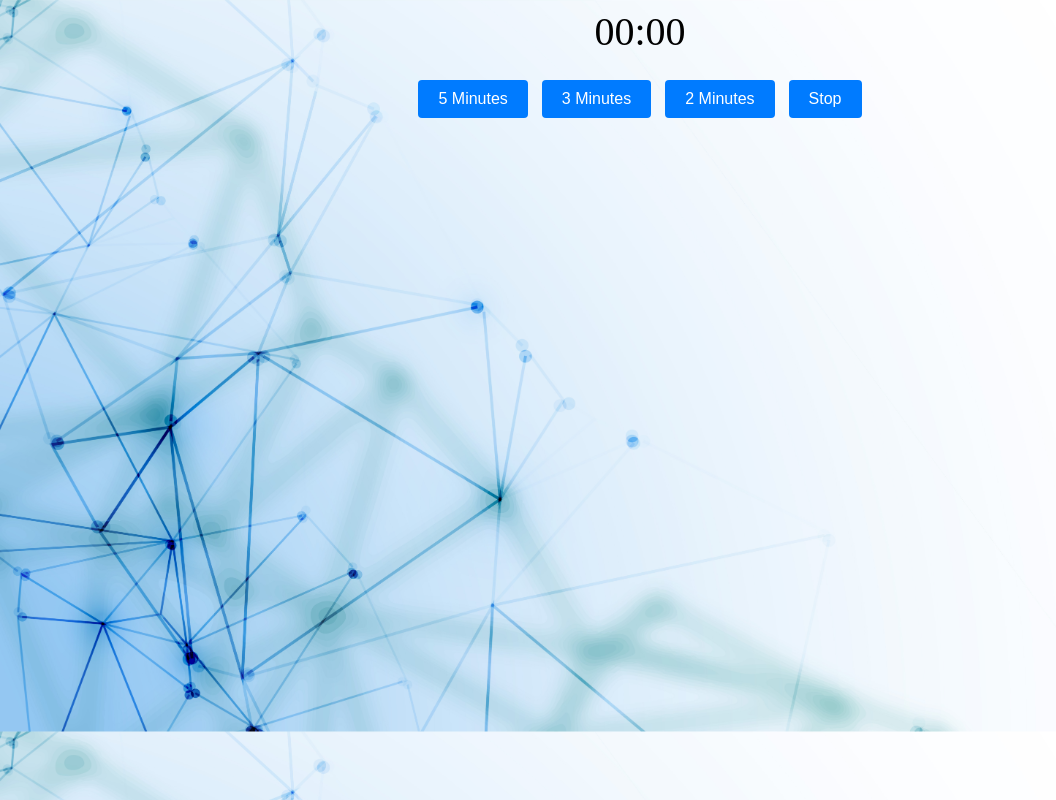
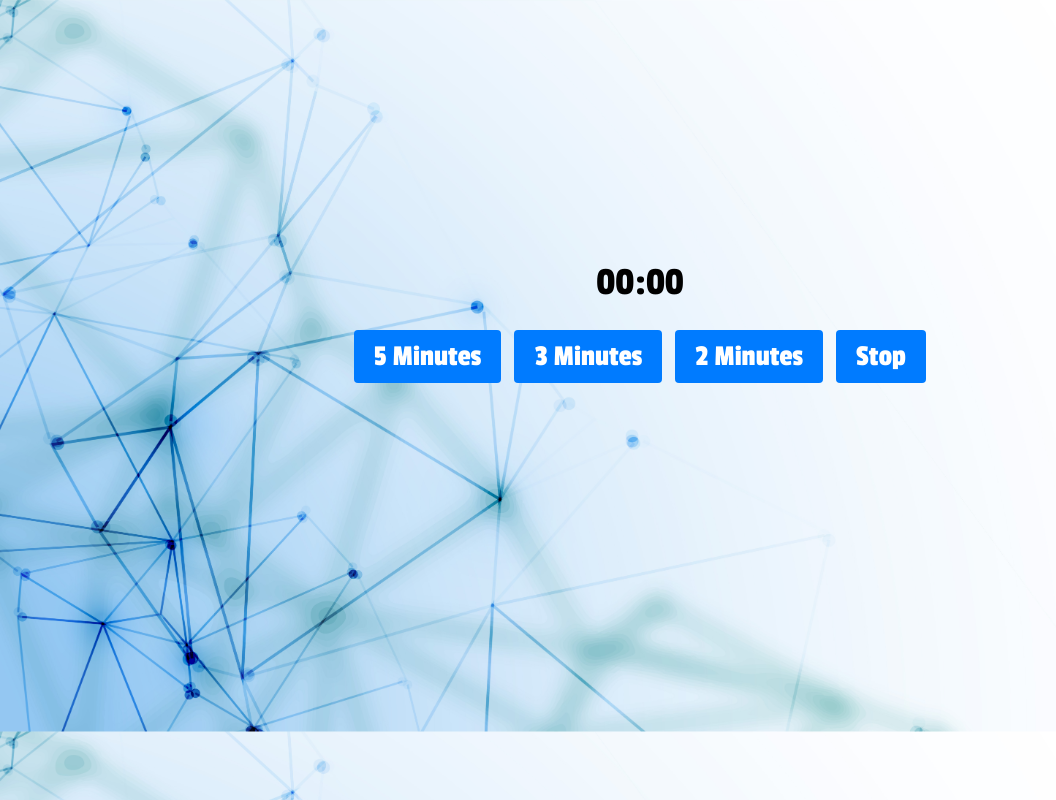
Before and after one commit to JoeMille/app-1, a plain HTML site: page meditation.html in a window 1280 px wide. Shown: the whole page, without its empty margins (0-1056 px from the left). Drawn offline with Linux system fonts and the light colour scheme; a web font is replaced by a local one.

Commit message:
Added further code to the javascript file and styled the timer function of the mediation page

```diff
--- a/assets/css/style.css
+++ b/assets/css/style.css
@@ -90,10 +90,12 @@ p {
   line-height: 1.6;
 }
 
-/* STYLING FOR THE MEDITATION PAGE */
+/* STYLING FOR THE MEDITATION PAGE TIMER*/
 
 
 .timer-container {
+  padding-top: 20%;
+  font-family: 'Passion One', cursivee ;
   display: flex;
   flex-direction: column;
   align-items: center;
@@ -105,7 +107,8 @@ p {
 }
 
 .timer-controls button {
-  font-size: 16px;
+  font-size: 30px;
+  font-family: 'Passion One', cursivee ;
   padding: 10px 20px;
   margin: 5px;
   background-color: #007bff;
@@ -118,3 +121,5 @@ p {
 .timer-controls button:hover {
   background-color: #0056b3;
 }
+
+/*------------------------------------*/
--- a/assets/js/script.js
+++ b/assets/js/script.js
@@ -1,4 +1,6 @@
 // script.js
+
+//RELEVANT CODE FOR TIMER ON MEDITATION PAGE
 
 let timer;
 let timerDuration;
@@ -40,3 +42,4 @@ function stopTimer() {
     clearInterval(timer);
     updateTimerDisplay();
 }
+//-----------------------------------------------------------
```
